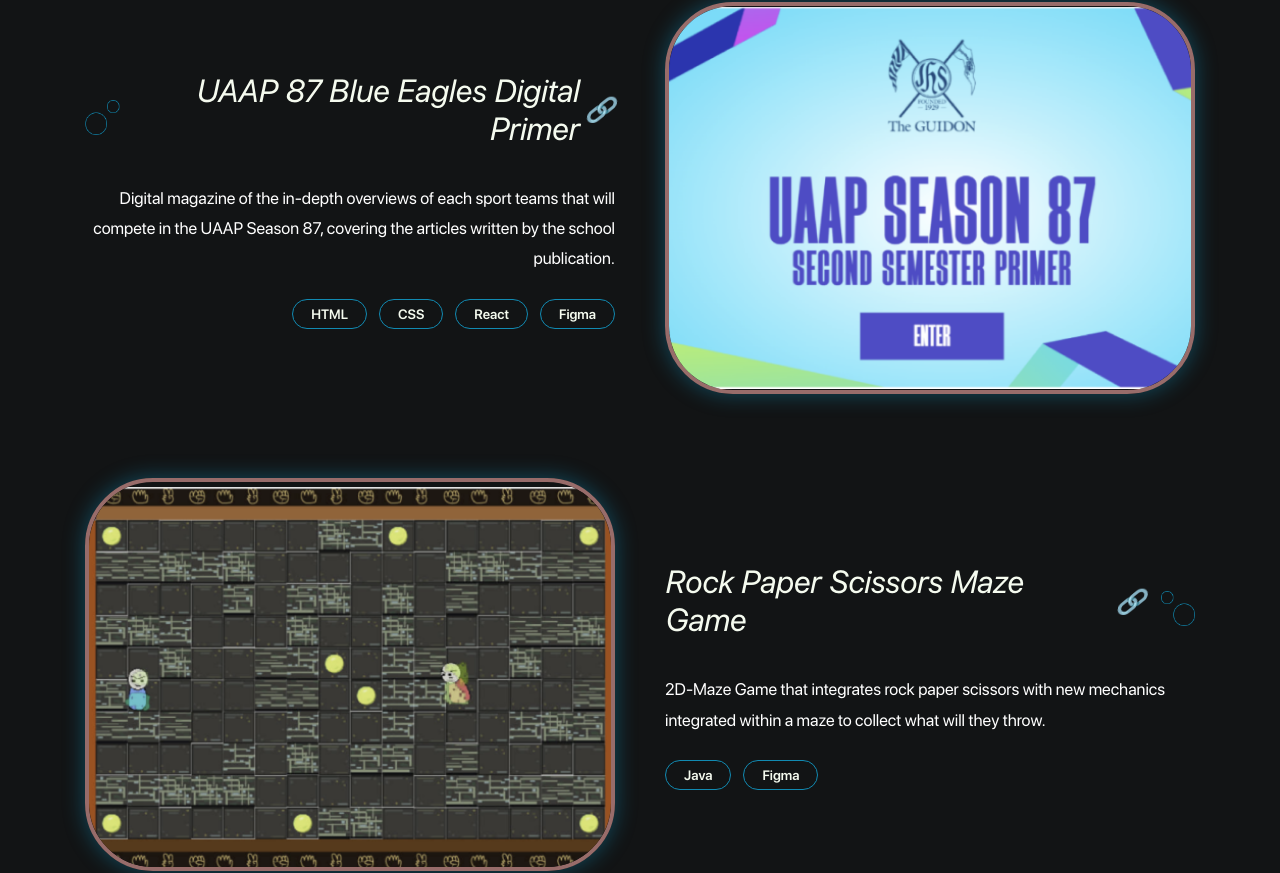
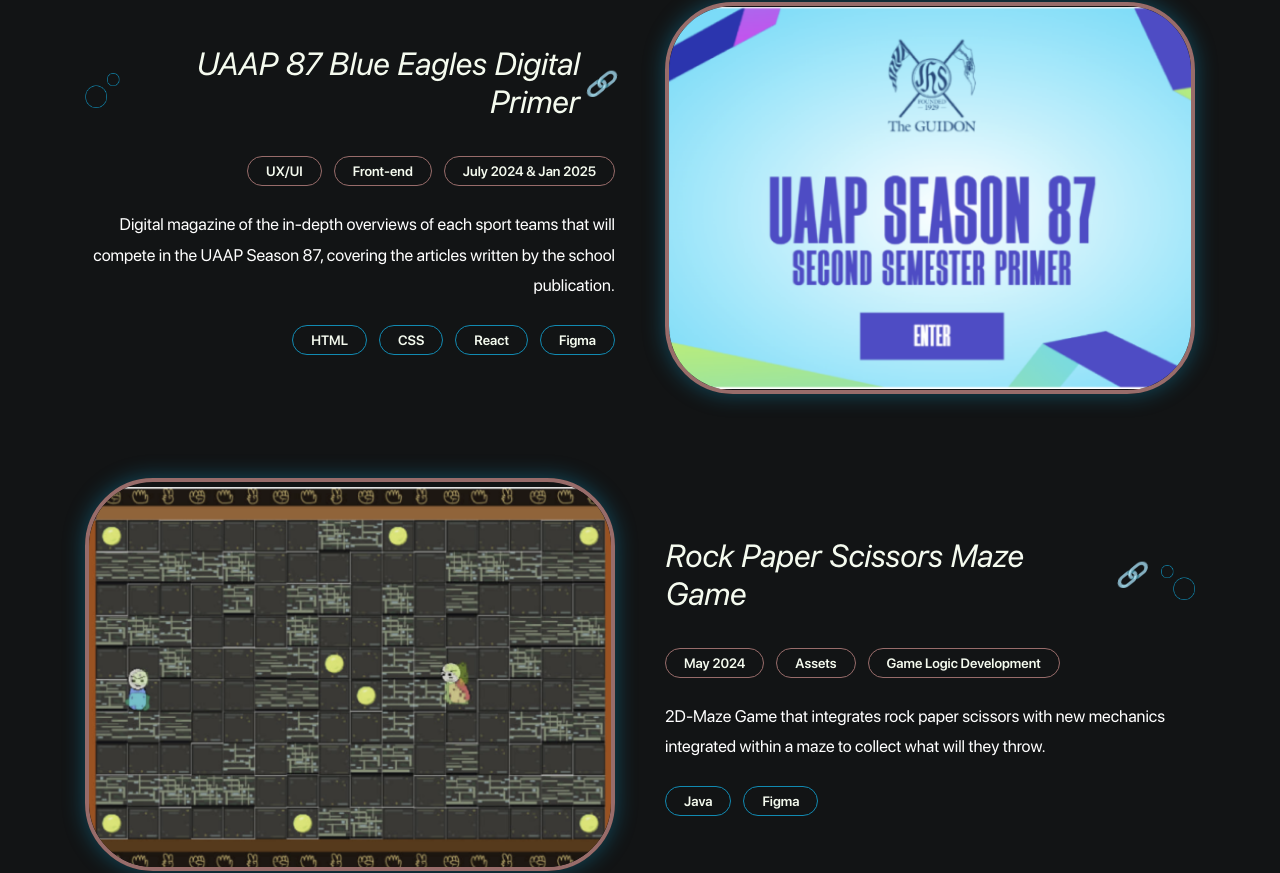
Before and after one commit to icepicklife/personal-website-portfo, a React (Vite) app: page / in a window 1280 px wide. Shown: the part 2455-3328 px from the top of the page. Built offline with nearby package versions, Linux system fonts and the light colour scheme.

Commit message:
add date and role data for projects done

```diff
--- a/src/components/Projects.jsx
+++ b/src/components/Projects.jsx
@@ -22,6 +22,8 @@
         title: "BuyTheWay",
         description: "Localized E-commerce platform that aims to centralize and secure the pasabuy experience among its possible international goods listings.",
         tech: ["HTML", "CSS", "JS", "Django"],
+        date_released: "Apr 2026",
+        roles_done: ["UX/UI", "Front-end", "Back-end"],
         img: BuyTheWay_preview,
         view_link: BuyTheWay_github
     },
@@ -30,6 +32,8 @@
         title: "TALAB 2025 Website",
         description: "Volunteered to be one of the developers in creating an enlistment platform for Ateneans to choose their talks and activities for TALAB in 2025.",
         tech: ["HTML", "CSS", "JS", "Django"],
+        date_released: "Oct 2025",
+        roles_done: ["UX/UI", "Front-end"],
         img: Talab_preview,
         view_link: talab_github
     },
@@ -38,6 +42,8 @@
         title: "Hobbysite",
         description: "Community-centric platform that allows users to post blogs, articles, comments and other forum-styled activities along with account creation.",
         tech: ["HTML", "CSS", "Django"],
+        date_released: "May 2025",
+        roles_done: ["UX/UI", "Front-end", "Back-end"],
         img: Hobbysite_preview,
         view_link: hobbysite_github
     },
@@ -46,6 +52,8 @@
         title: "UAAP 87 Blue Eagles Digital Primer",
         description: "Digital magazine of the in-depth overviews of each sport teams that will compete in the UAAP Season 87, covering the articles written by the school publication.",
         tech: ["HTML", "CSS", "React", "Figma"],
+        date_released: "July 2024 & Jan 2025",
+        roles_done: ["UX/UI", "Front-end"],
         img: Uaap_preview,
         view_link: UAAP_livelink
     },
@@ -54,6 +62,8 @@
         title: "Rock Paper Scissors Maze Game",
         description: "2D-Maze Game that integrates rock paper scissors with new mechanics integrated within a maze to collect what will they throw.",
         tech: ["Java", "Figma"],
+        date_released: "May 2024",
+        roles_done: ["Assets", "Game Logic Development"],
         img: Maze_preview,
         view_link: MazeGame_github
     },
@@ -62,6 +72,8 @@
         title: "Touch Grass",
         description: "Android app that allows users to post and share their touching grass moments alongside captions and comments about the experience.",
         tech: ["Android Studio", "Gradle", "Java", "Figma"],
+        date_released: "July 2025",
+        roles_done: ["Assets", "UX/UI", "Mobile Full-Stack Development"],
         img: TouchGrass_preview,
         view_link: TouchGrass_github
     }
@@ -110,6 +122,33 @@
                                 <img src={circle_graphic} alt="" className="circles-icon" />
                             </div>
 
+                            <div className='project-year-roles'>
+
+                                {index % 2 !== 0 ? (
+
+                                    <>
+                                        {project.roles_done && project.roles_done.map((role) => (
+                                            <span className="meta-pill role-pill" key={role}>
+                                                {role}
+                                            </span>
+                                        ))}
+
+                                        {project.date_released && <span className="meta-pill date-pill">{project.date_released}</span>}
+                                    </>
+
+                                ) : (
+
+                                    <>
+                                        {project.date_released && <span className="meta-pill date-pill">{project.date_released}</span>}
+                                        {project.roles_done && project.roles_done.map((role) => (
+                                            <span className="meta-pill role-pill" key={role}>{role}</span>
+                                        ))}
+                                    </>
+
+                                )}
+
+                            </div>
+
                             <p className="project-description">{project.description}</p>
 
                             <div className="project-tech">
--- a/src/styles/Projects.css
+++ b/src/styles/Projects.css
@@ -119,6 +119,41 @@
 
 }
 
+.project-year-roles {
+
+    display: flex;
+    flex-wrap: wrap;
+    gap: 12px;
+    margin-bottom: 23px;
+
+}
+
+.meta-pill {
+
+    color: #f5fbef;
+    font-size: 0.85rem;
+    font-weight: 600;
+    padding: 6px 18px;
+    border-radius: 30px;
+    background-color: transparent;
+    border: 1px solid #986c6a;
+    transition: transform 0.3s cubic-bezier(0.30, 0.8, 0.30, 1),
+                margin 0.3s cubic-bezier(0.30, 0.8, 0.30, 1),
+                background-color 0.3s ease,
+                box-shadow 0.3s ease;
+}
+
+.meta-pill:hover {
+
+    transform: scale(1.2);
+    margin: 0px 24px;
+    z-index: 2;
+    background-color: #121415;
+    box-shadow: 0px 10px 20px rgba(0, 0, 0, 0.5);
+    cursor: default;
+
+}
+
 .project-header {
 
     display: flex;
@@ -234,6 +269,12 @@
 
 }
 
+.project-card.reversed .project-year-roles {
+
+    justify-content: flex-end;
+
+}
+
 .project-card.reversed .circles-icon {
 
   transform: scaleX(-1);
@@ -263,21 +304,35 @@
 @media (max-width: 768px) {
 
     .project-card, .project-card.reversed {
+
         flex-direction: column;
         gap: 30px;
+
     }
 
     .project-info, .project-card.reversed .project-info {
+
         align-items: center;
         text-align: center;
+
     }
 
     .project-header, .project-card.reversed .project-header {
+
         flex-direction: row;
         justify-content: center;
+
     }
 
     .project-tech, .project-card.reversed .project-tech {
+
         justify-content: center;
+
+    }
+
+    .project-year-roles, .project-card.reversed .project-year-roles {
+
+        justify-content: center;
+
     }
 }
```
Also changed, not shown: 1 other file (tests, documents, lock files or other folders).
